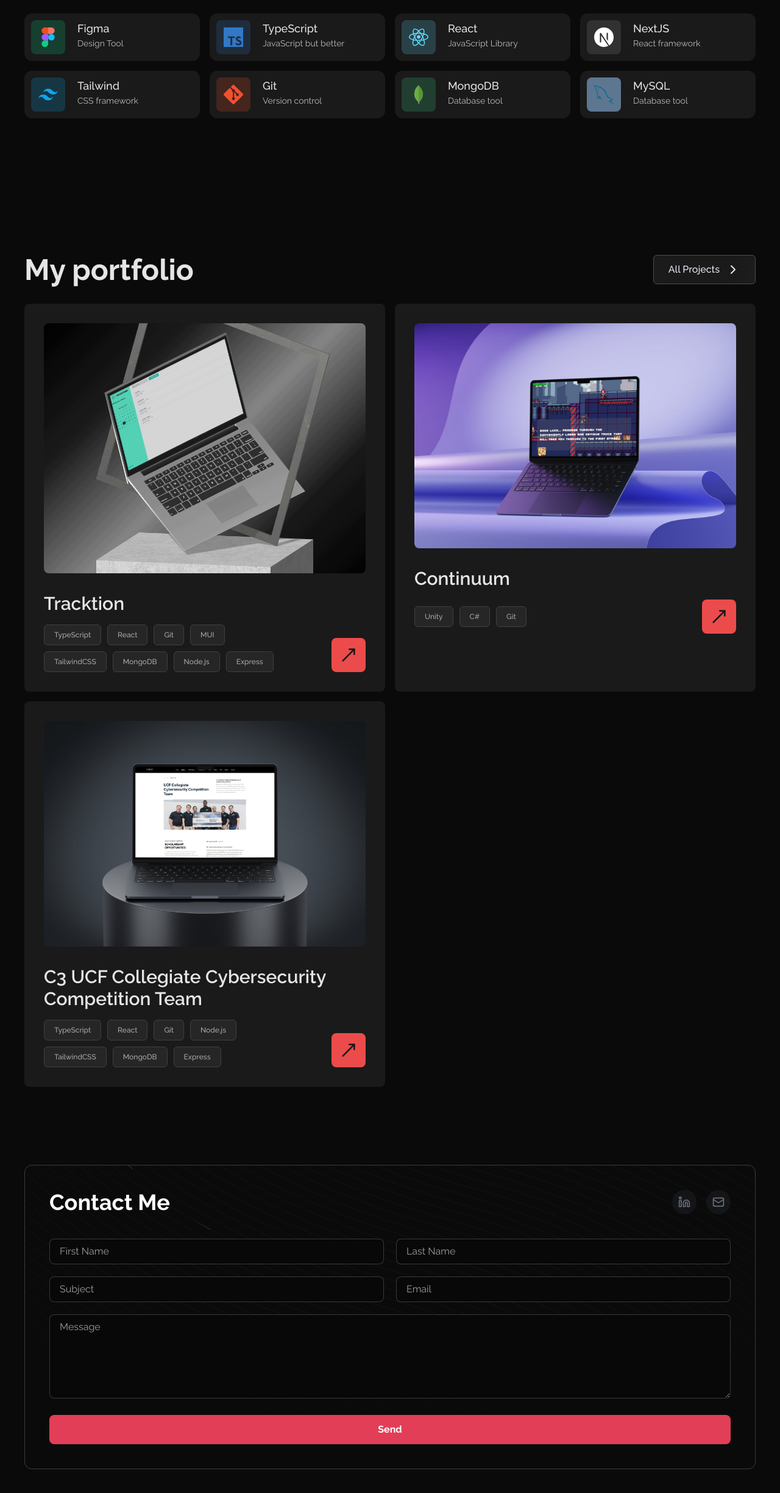
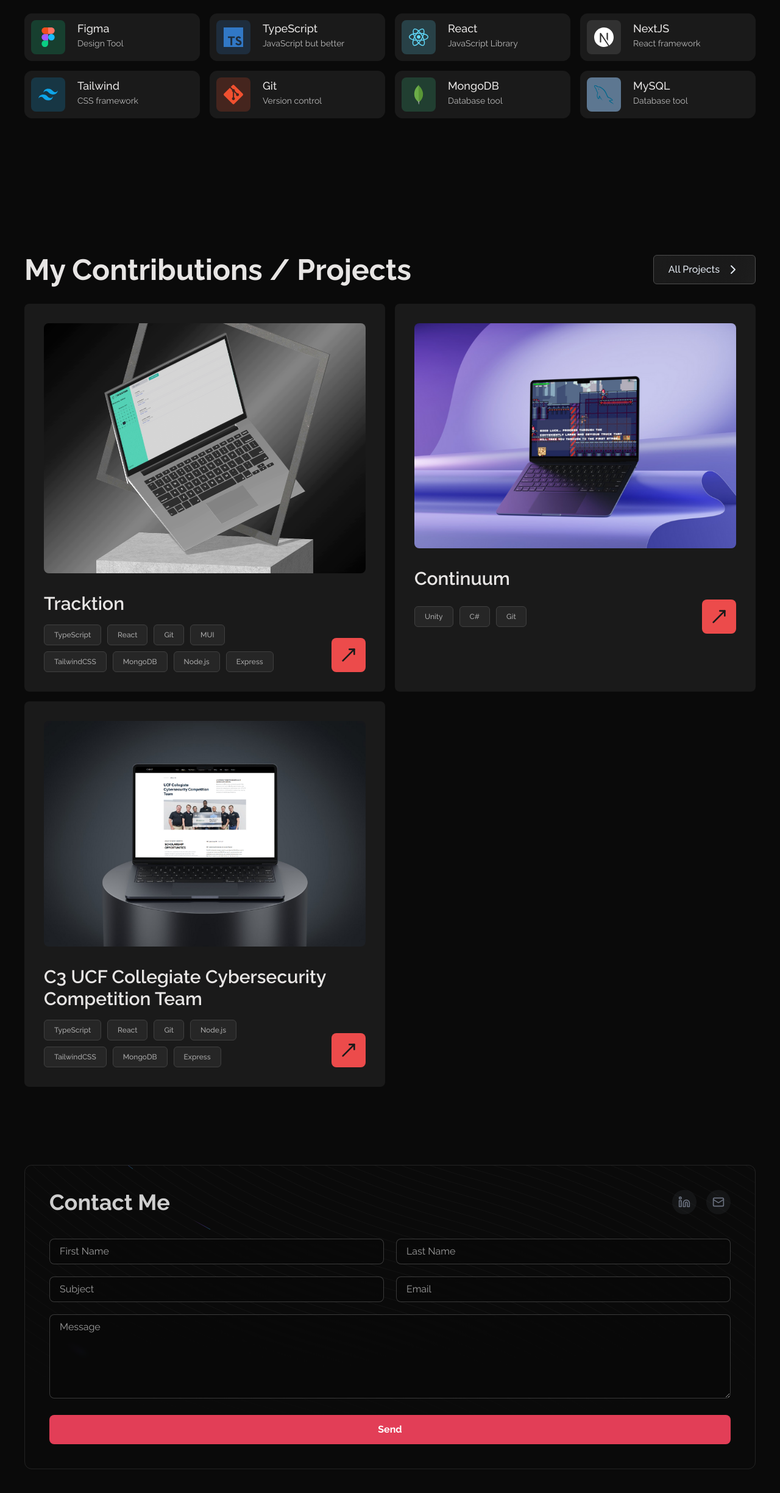
Before and after one commit to acozy03/Adrian-Portfolio, a Next.js app: page / in a window 1280 px wide. Shown: the part 1018-3466 px from the top of the page at 61% size. Built offline with nearby package versions, Linux system fonts and the light colour scheme.

Commit message:
setting up resend and ui changes

```diff
--- a/app/_components/Footer.tsx
+++ b/app/_components/Footer.tsx
@@ -52,9 +52,9 @@ const Footer = () => {
   };
 
   return (
-    <div className="flex flex-col justify-center items-left antialiased relative rounded-xl mb-20 p-10 border border-white/20" id="contact">
+    <div className="flex flex-col justify-center items-left antialiased relative rounded-xl mb-20 p-10 border border-white/10" id="contact">
       <div className="flex justify-between items-center mb-10 relative z-10">
-        <h1 className="text-4xl font-bold text-white">Contact Me</h1>
+        <h1 className="text-4xl font-bold text-opacity-80 text-white">Contact Me</h1>
         <div className="flex space-x-4">
           <a
             href="https://www.linkedin.com/in/acozy03"
@@ -89,7 +89,7 @@ const Footer = () => {
               onChange={handleInputChange}
               placeholder="First Name"
               required
-              className="w-full px-4 py-2 bg-black/20 backdrop-blur-sm border border-white/20 rounded-lg focus:outline-none focus:border-white/40 peer placeholder-shown:border-white/20 text-white placeholder:text-white/60"
+              className="w-full px-4 py-2 bg-black/10 backdrop-blur-sm border border-white/20 rounded-lg focus:outline-none focus:border-white/40 peer placeholder-shown:border-white/20 text-white placeholder:text-white/60"
             />
           </div>
           <div className="col-span-1 relative">
@@ -101,7 +101,7 @@ const Footer = () => {
               onChange={handleInputChange}
               placeholder="Last Name"
               required
-              className="w-full px-4 py-2 bg-black/20 backdrop-blur-sm border border-white/20 rounded-lg focus:outline-none focus:border-white/40 peer placeholder-shown:border-white/20 text-white placeholder:text-white/60"
+              className="w-full px-4 py-2 bg-black/10 backdrop-blur-sm border border-white/20 rounded-lg focus:outline-none focus:border-white/40 peer placeholder-shown:border-white/20 text-white placeholder:text-white/60"
             />
           </div>
         </div>
@@ -116,7 +116,7 @@ const Footer = () => {
               onChange={handleInputChange}
               placeholder="Subject"
               required
-              className="w-full px-4 py-2 bg-black/20 backdrop-blur-sm border border-white/20 rounded-lg focus:outline-none focus:border-white/40 peer placeholder-shown:border-white/20 text-white placeholder:text-white/60"
+              className="w-full px-4 py-2 bg-black/10 backdrop-blur-sm border border-white/20 rounded-lg focus:outline-none focus:border-white/40 peer placeholder-shown:border-white/20 text-white placeholder:text-white/60"
             />
           </div>
           <div className="col-span-1 relative">
@@ -128,7 +128,7 @@ const Footer = () => {
               onChange={handleInputChange}
               placeholder="Email"
               required
-              className="w-full px-4 py-2 bg-black/20 backdrop-blur-sm border border-white/20 rounded-lg focus:outline-none focus:border-white/40 peer placeholder-shown:border-white/20 text-white placeholder:text-white/60"
+              className="w-full px-4 py-2 bg-black/10 backdrop-blur-sm border border-white/20 rounded-lg focus:outline-none focus:border-white/40 peer placeholder-shown:border-white/20 text-white placeholder:text-white/60"
             />
           </div>
         </div>
@@ -142,7 +142,7 @@ const Footer = () => {
             placeholder="Message"
             rows={5}
             required
-            className="w-full px-4 py-2 bg-black/20 backdrop-blur-sm border border-white/20 rounded-lg focus:outline-none focus:border-white/40 peer placeholder-shown:border-white/20 text-white placeholder:text-white/60"
+            className="w-full px-4 py-2 bg-black/10 backdrop-blur-sm border border-white/20 rounded-lg focus:outline-none focus:border-white/40 peer placeholder-shown:border-white/20 text-white placeholder:text-white/60"
           ></textarea>
         </div>
 
--- a/app/_components/ProjectsSection.tsx
+++ b/app/_components/ProjectsSection.tsx
@@ -9,7 +9,7 @@ const ProjectsSection = () => {
     <div className="py-32" id="work">
       <div className="flex gap-4 flex-col sm:flex-row sm:items-center justify-between">
         <h2 className="text-3xl min-[430px]:text-4xl md:text-5xl font-bold dark:text-stone-200">
-          My portfolio
+          My Contributions / Projects
         </h2>
 
         <ShinyButton icon={<ChevronRight />}>
--- /dev/null
+++ b/app/_components/email-template.tsx
@@ -0,0 +1,13 @@
+import * as React from 'react';
+
+interface EmailTemplateProps {
+  firstName: string;
+}
+
+export const EmailTemplate: React.FC<Readonly<EmailTemplateProps>> = ({
+  firstName,
+}) => (
+  <div>
+    <h1>Welcome, {firstName}!</h1>
+  </div>
+);
--- a/app/page.tsx
+++ b/app/page.tsx
@@ -13,7 +13,7 @@ import Footer from "@/app/_components/Footer";
 const navItems = [
   { name: "Home", link: "#home", icon: <House /> },
   { name: "About", link: "#about", icon: <BriefcaseBusiness /> },
-  { name: "Work", link: "#work", icon: <UserRound /> },
+  { name: "Projects", link: "#work", icon: <UserRound /> },
   { name: "Contact", link: "#contact", icon: <ContactIco /> },
 ];
 
--- a/package.json
+++ b/package.json
@@ -19,6 +19,7 @@
     "react": "^18",
     "react-dom": "^18",
     "react-intersection-observer": "^9.13.1",
+    "resend": "^4.0.1",
     "tailwind-merge": "^2.5.2"
   },
   "devDependencies": {
```
Also changed, not shown: 2 other files (tests, documents, lock files or other folders).
